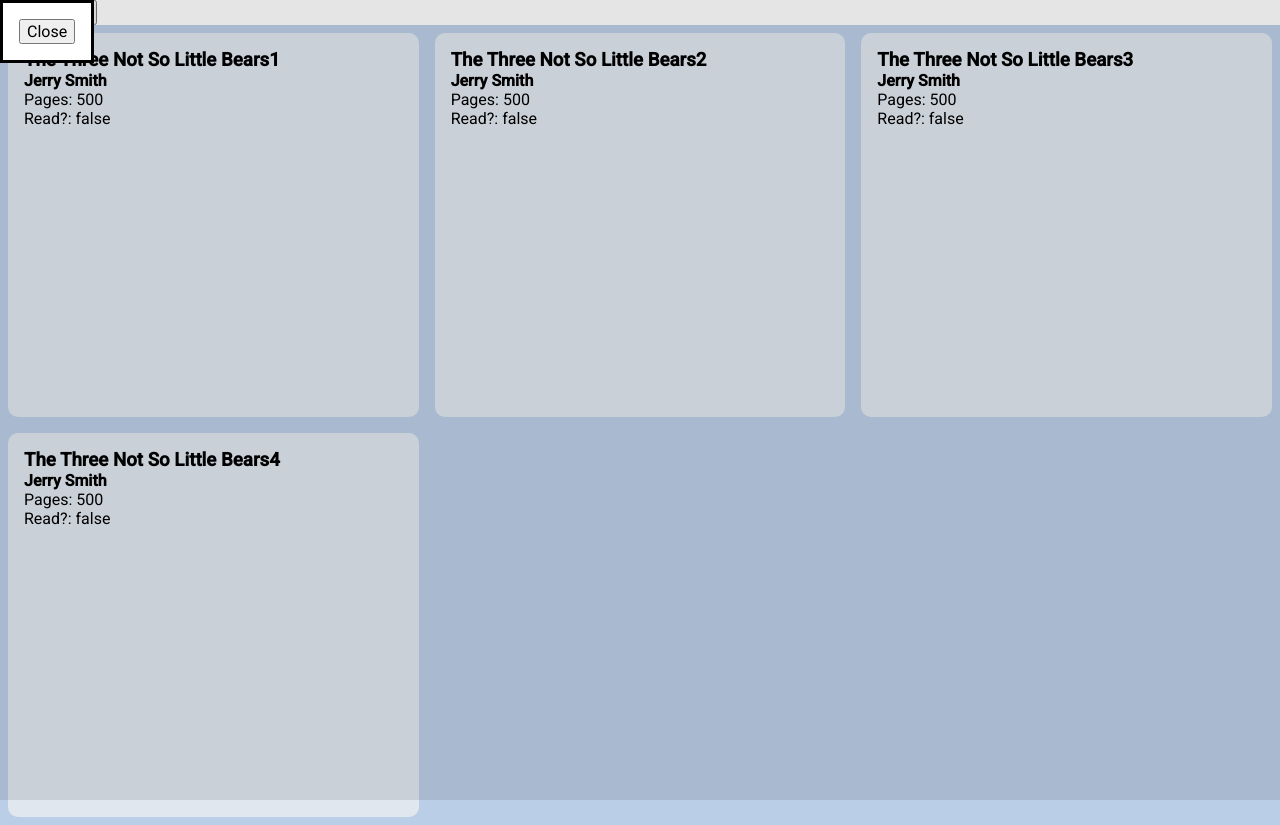
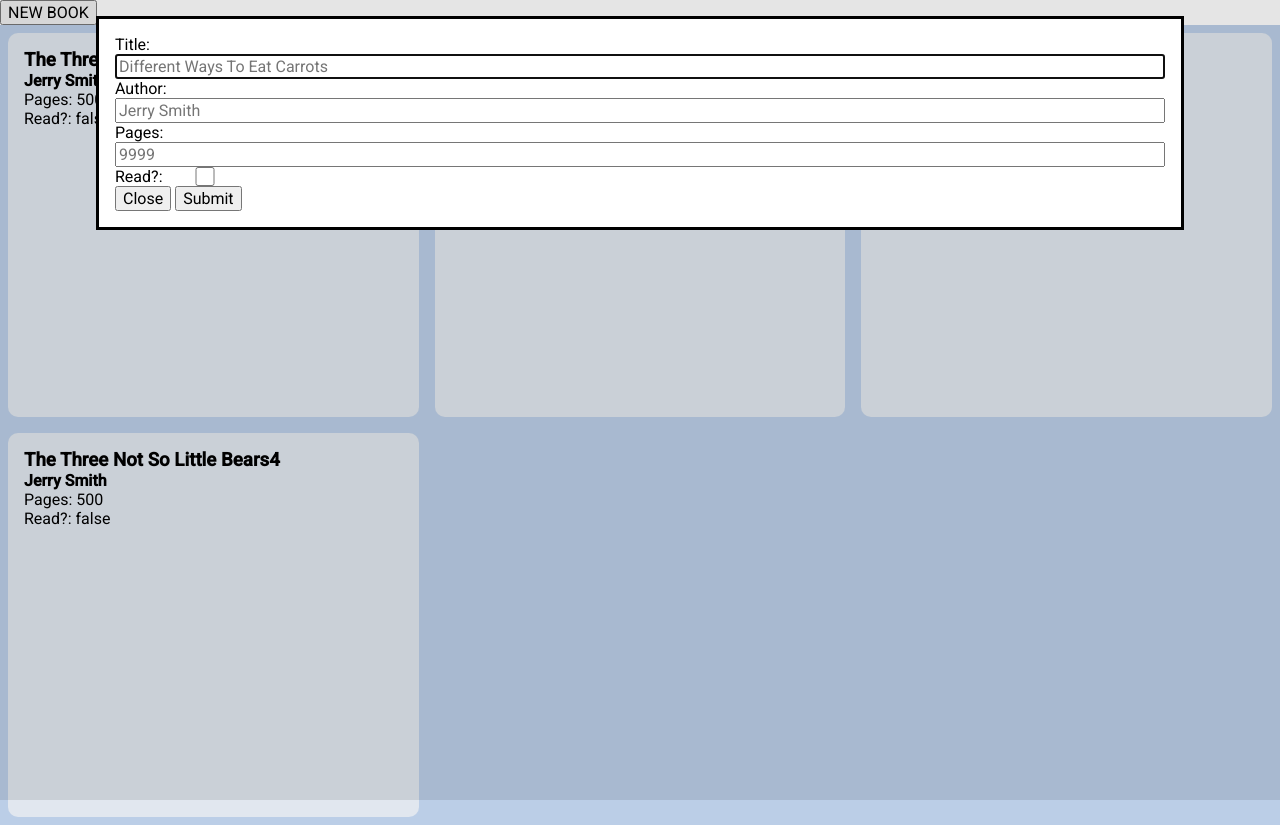
Before and after one commit to agentjesse/odin-library, a plain HTML site: page index.html in a window 1280 px wide. Both pictures are taken after a click on the button "NEW BOOK". Drawn offline with Linux system fonts and the light colour scheme.

Commit message:
Added modal with form and some validation

```diff
--- a/index.html
+++ b/index.html
@@ -17,7 +17,25 @@
   <button id='newBookBtn' type="button">NEW BOOK</button>
 
   <dialog id='newBookModal'>
-    <button id='closeModalBtn' autofocus>Close</button>
+    <form method="dialog">
+
+      <label>Title:
+        <input type="text" id="title" placeholder="Different Ways To Eat Carrots" required>
+      </label>
+      <label>Author:
+        <input type="text" id="author" placeholder="Jerry Smith" required>
+      </label>
+      <label>Pages:
+        <input type="number" id="pages" placeholder="9999">
+      </label>
+      <label>Read?:
+        <input type="checkbox" id="readState">
+      </label>
+
+      <button id='closeModalBtn' >Close</button>
+      <button id='submitBookBtn' >Submit</button>
+
+    </form>
   </dialog>
 
   <section class="booksGrid">
--- a/script.js
+++ b/script.js
@@ -2,6 +2,11 @@ const booksGrid = document.querySelector('.booksGrid');
 const newBookBtn = document.querySelector('#newBookBtn');
 const newBookModal = document.querySelector('#newBookModal');
 const closeModalBtn = document.querySelector('#closeModalBtn');
+const submitBookBtn= document.querySelector('#submitBookBtn');
+const titleInput = document.querySelector('#title');
+const authorInput = document.querySelector('#author');
+const pagesInput = document.querySelector('#pages');
+const readInput = document.querySelector('#readState');
 //library that stores book objects will be an array
 const myLibrary = [
   {
@@ -67,11 +72,24 @@ myLibrary.forEach( (item,index,arr)=> {
 });
 
 //event listeners
-//open modal without bg interactivity, and make ::backdrop pseudo-element
+//open modal without bg interactivity, also makes ::backdrop pseudo-element
 newBookBtn.addEventListener('click', ()=> newBookModal.showModal() )
-//close modal
-closeModalBtn.addEventListener('click', evt=>{
-  newBookModal.close();
+//close and open modal from buttons within a form with method=dialog
+closeModalBtn.addEventListener('click', ()=> newBookModal.close() );
+submitBookBtn.addEventListener('click', e =>{
+  //check at least title and author inputs filled, make object
+  if ( titleInput.checkValidity() && authorInput.checkValidity() ) {
+    const bookObj = {
+      "title": titleInput.value,
+      "author": authorInput.value,
+      "pages": pagesInput.value,
+      "read": readInput.checked,
+    }
+    //use data for new book, then close
+
+    newBookModal.close();
+  }
+
 });
 
 
--- a/styles.css
+++ b/styles.css
@@ -39,3 +39,19 @@ body{
   gap: 1rem;
   background-color: var(--grey1);
 }
+
+#newBookModal {
+  margin: 1rem auto;
+  width: 85%;
+  form {
+    input {
+      width: 100%;
+    }
+    label:nth-of-type(4){
+      display: flex;
+      input {
+        margin-left: -46%; /* pull checkbox left towards label */
+      }
+    }
+  }
+}
```
